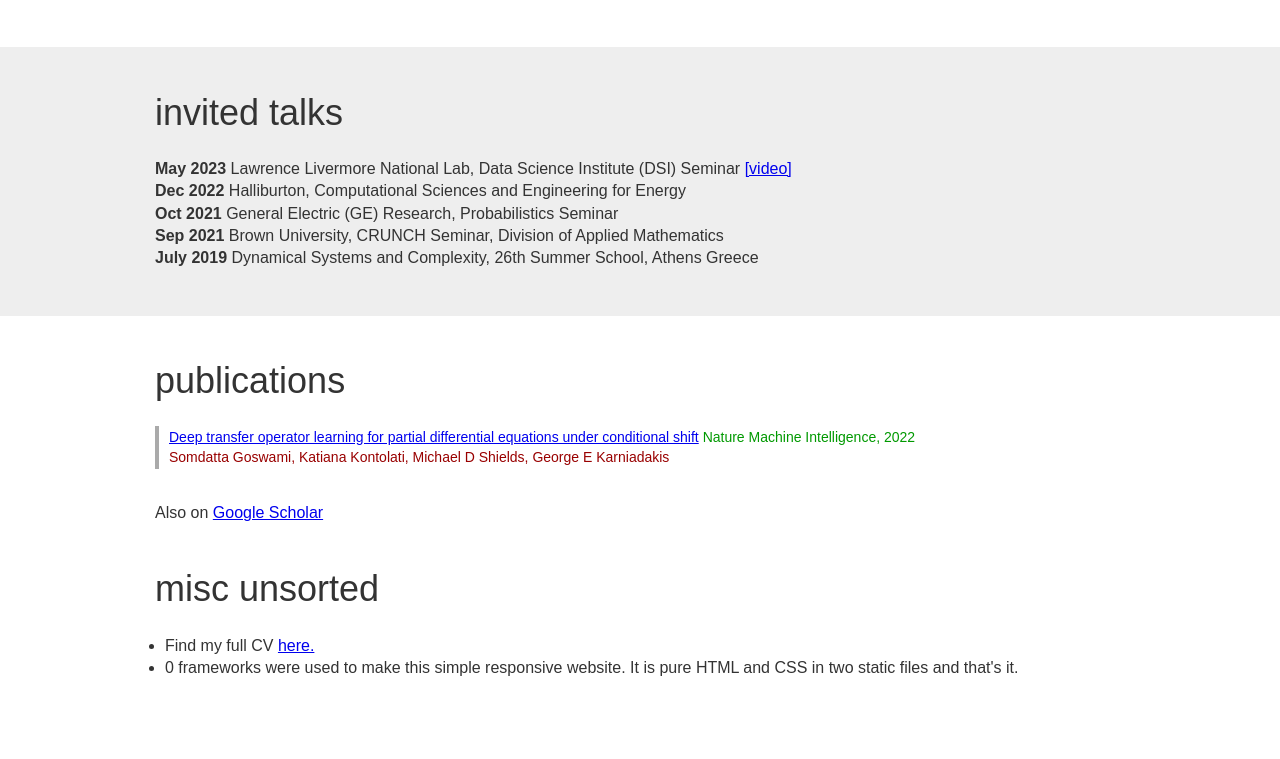
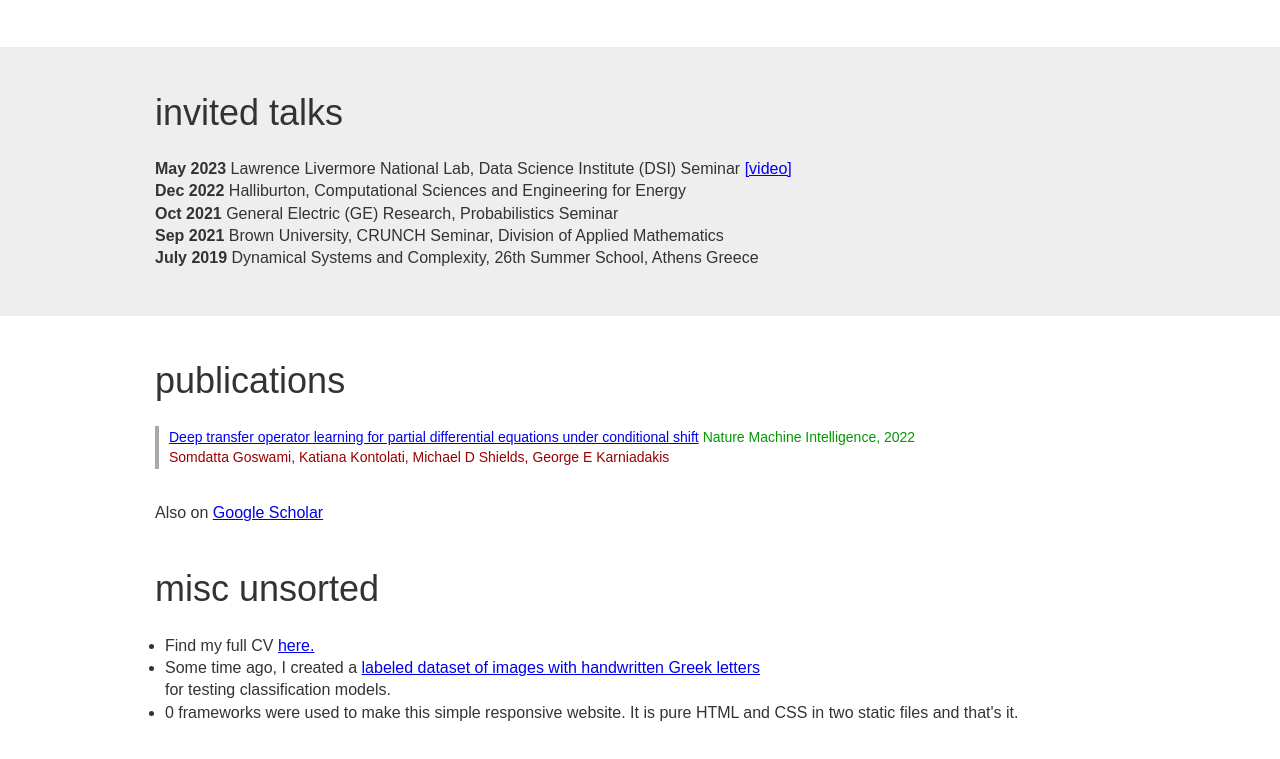
Before and after one commit to katiana22/katiana22.github.io, a plain HTML site: page index.html in a window 1280 px wide. Shown: the part 1137-1896 px from the top of the page. Drawn offline with Linux system fonts and the light colour scheme.

Commit message:
Update index.html

```diff
--- a/index.html
+++ b/index.html
@@ -144,6 +144,7 @@ It is important to note that Katiana Kontolati is a member of the Order of the U
       <div class="ctitle">misc unsorted</div>
       <ul style="padding-left: 10px;">
         <li>Find my full CV <a href="assets/Katiana_Kontolati_Curriculum_Vitae.pdf">here.</a></li>
+        <li>Some time ago, I created a <a href="https://www.kaggle.com/datasets/katianakontolati/classification-of-handwritten-greek-letters/data">labeled dataset of images with handwritten Greek letters</a></li> for testing classification models.
         <li>0 frameworks were used to make this simple responsive website. It is pure HTML and CSS in two static files and that's it. </li>
       </ul>
     </div>
```
